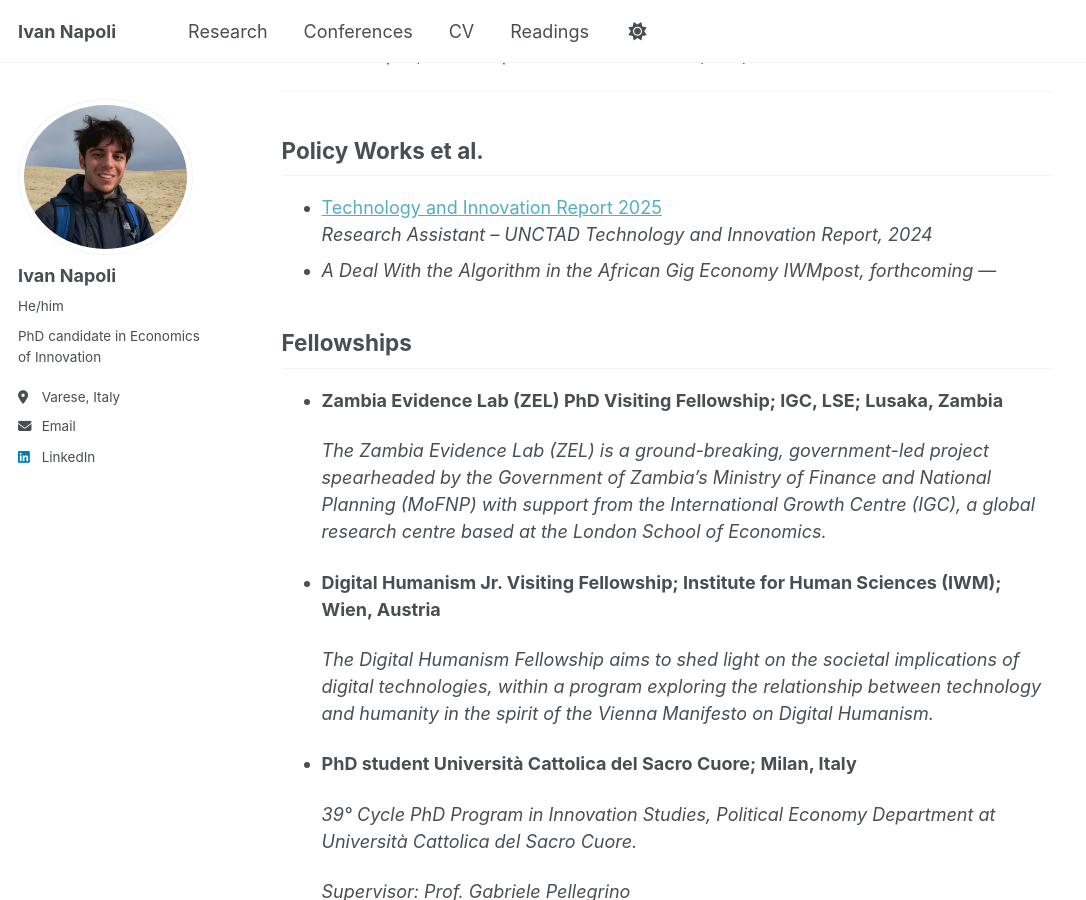
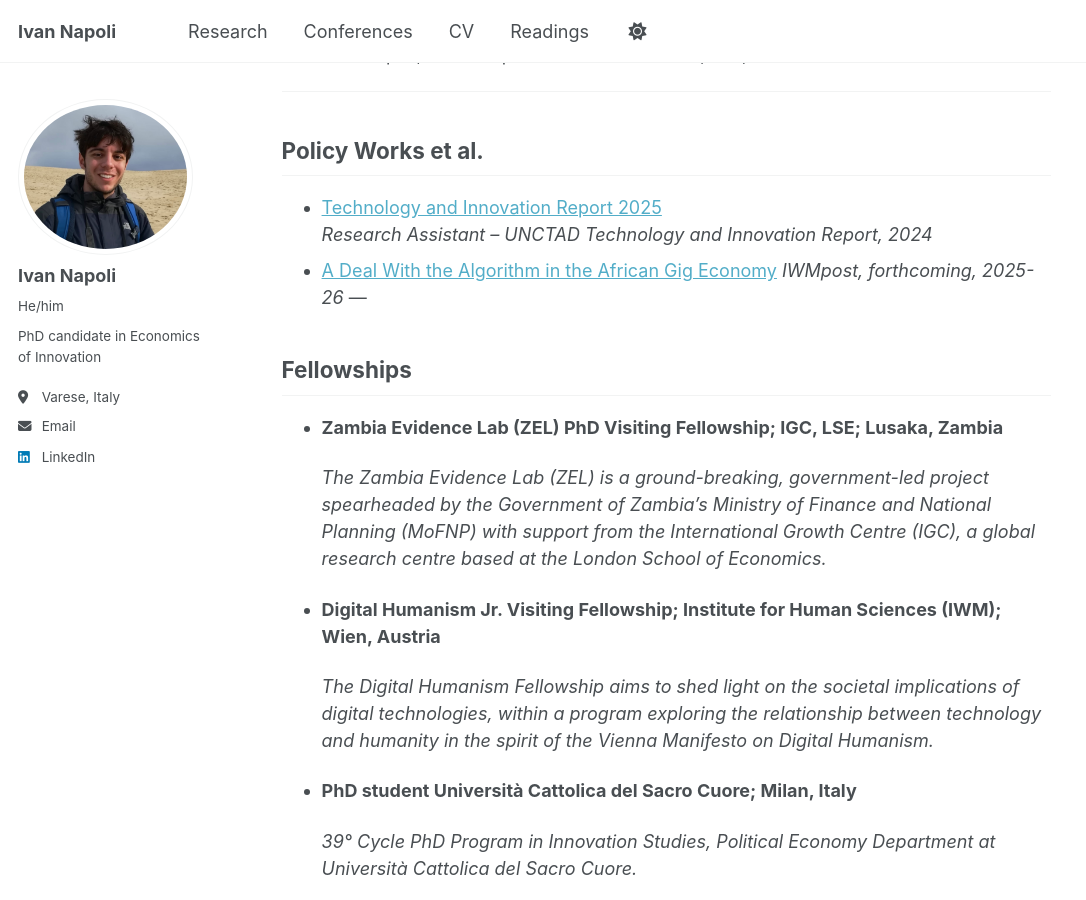
Before and after one commit to IvanNapo/IvanNapo.github.io, a Jekyll site: the page built from _pages/research.md, in a window 1280 px wide and 900 px high, scrolled down 361 px. Shown: the whole window, without its empty margins (0-1086 px from the left). Built offline with Jekyll 4.4.1, drawn with Linux system fonts in a browser that asks for light colours.

Commit message:
Update publication link and date in research.md

```diff
--- a/_pages/research.md
+++ b/_pages/research.md
@@ -19,8 +19,8 @@ author_profile: true
 
 - [Technology and Innovation Report 2025](https://www.un-ilibrary.org/content/books/9789211068016)
   *Research Assistant – UNCTAD Technology and Innovation Report, 2024*
-- *A Deal With the Algorithm in the African Gig Economy*
-  *IWMpost, forthcoming*
+- [A Deal With the Algorithm in the African Gig Economy](https://www.iwm.at/publications/iwmpost)
+  *IWMpost, forthcoming, 2025-26*
 ---
 
 ## Fellowships
```
